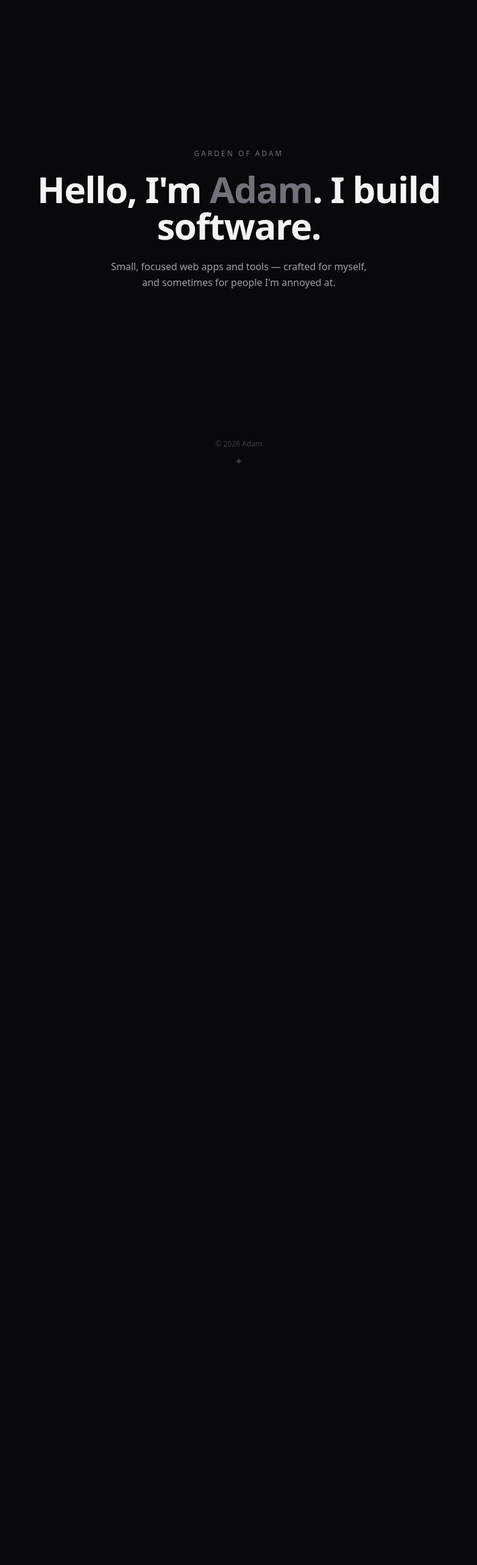
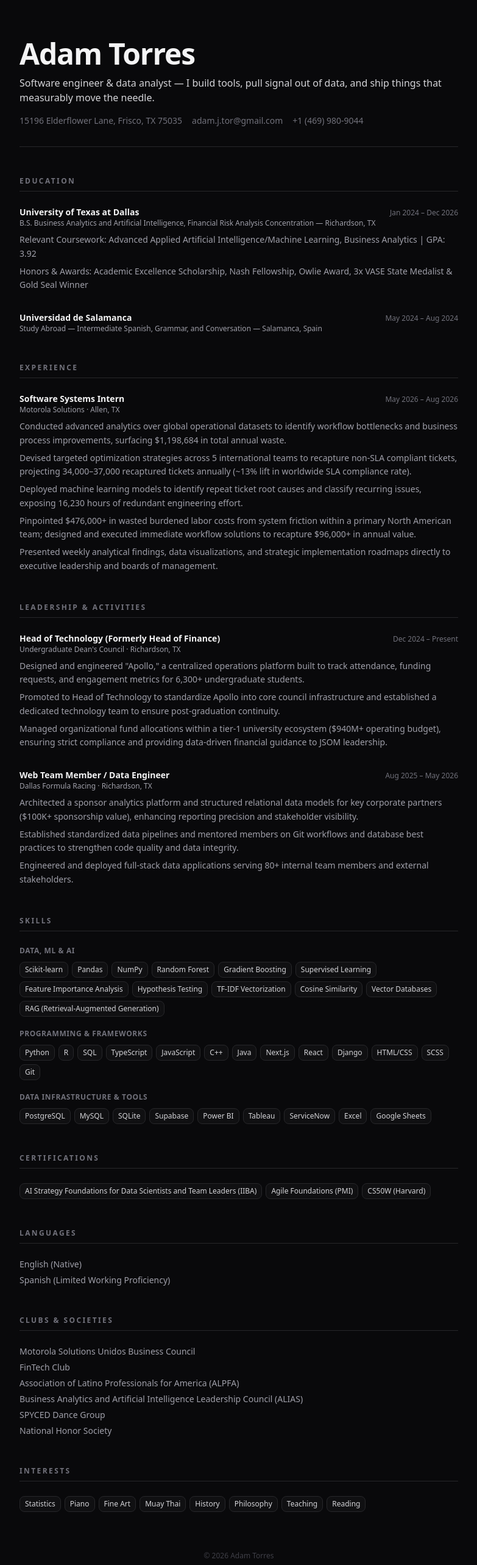
Before and after one commit to Monotonality/GardenOfAdam, a Next.js app: page / in a window 1280 px wide. Shown: the top 2566 px of the page at 61% size, without its empty margins (248-1031 px from the left). Before the commit the page ends 800 px from the top, so only its background shows below. Built offline with nearby package versions, Linux system fonts and the light colour scheme.

Commit message:
Replace landing with full resume portfolio

```diff
--- a/src/app/page.tsx
+++ b/src/app/page.tsx
@@ -1,23 +1,317 @@
 import Link from "next/link"
+
+interface ResumeEntry {
+  heading: string
+  org: string
+  location: string
+  dates: string
+  details: string[]
+}
+
+interface EducationEntry {
+  school: string
+  location: string
+  degree: string
+  dates: string
+  details: string[]
+}
+
+const education: EducationEntry[] = [
+  {
+    school: "University of Texas at Dallas",
+    location: "Richardson, TX",
+    degree:
+      "B.S. Business Analytics and Artificial Intelligence, Financial Risk Analysis Concentration",
+    dates: "Jan 2024 – Dec 2026",
+    details: [
+      "Relevant Coursework: Advanced Applied Artificial Intelligence/Machine Learning, Business Analytics | GPA: 3.92",
+      "Honors & Awards: Academic Excellence Scholarship, Nash Fellowship, Owlie Award, 3x VASE State Medalist & Gold Seal Winner",
+    ],
+  },
+  {
+    school: "Universidad de Salamanca",
+    location: "Salamanca, Spain",
+    degree: "Study Abroad — Intermediate Spanish, Grammar, and Conversation",
+    dates: "May 2024 – Aug 2024",
+    details: [],
+  },
+]
+
+const experience: ResumeEntry[] = [
+  {
+    heading: "Software Systems Intern",
+    org: "Motorola Solutions",
+    location: "Allen, TX",
+    dates: "May 2026 – Aug 2026",
+    details: [
+      "Conducted advanced analytics over global operational datasets to identify workflow bottlenecks and business process improvements, surfacing $1,198,684 in total annual waste.",
+      "Devised targeted optimization strategies across 5 international teams to recapture non-SLA compliant tickets, projecting 34,000–37,000 recaptured tickets annually (~13% lift in worldwide SLA compliance rate).",
+      "Deployed machine learning models to identify repeat ticket root causes and classify recurring issues, exposing 16,230 hours of redundant engineering effort.",
+      "Pinpointed $476,000+ in wasted burdened labor costs from system friction within a primary North American team; designed and executed immediate workflow solutions to recapture $96,000+ in annual value.",
+      "Presented weekly analytical findings, data visualizations, and strategic implementation roadmaps directly to executive leadership and boards of management.",
+    ],
+  },
+]
+
+const leadership: ResumeEntry[] = [
+  {
+    heading: "Head of Technology (Formerly Head of Finance)",
+    org: "Undergraduate Dean's Council",
+    location: "Richardson, TX",
+    dates: "Dec 2024 – Present",
+    details: [
+      "Designed and engineered \"Apollo,\" a centralized operations platform built to track attendance, funding requests, and engagement metrics for 6,300+ undergraduate students.",
+      "Promoted to Head of Technology to standardize Apollo into core council infrastructure and established a dedicated technology team to ensure post-graduation continuity.",
+      "Managed organizational fund allocations within a tier-1 university ecosystem ($940M+ operating budget), ensuring strict compliance and providing data-driven financial guidance to JSOM leadership.",
+    ],
+  },
+  {
+    heading: "Web Team Member / Data Engineer",
+    org: "Dallas Formula Racing",
+    location: "Richardson, TX",
+    dates: "Aug 2025 – May 2026",
+    details: [
+      "Architected a sponsor analytics platform and structured relational data models for key corporate partners ($100K+ sponsorship value), enhancing reporting precision and stakeholder visibility.",
+      "Established standardized data pipelines and mentored members on Git workflows and database best practices to strengthen code quality and data integrity.",
+      "Engineered and deployed full-stack data applications serving 80+ internal team members and external stakeholders.",
+    ],
+  },
+]
+
+const skillGroups: { label: string; items: string[] }[] = [
+  {
+    label: "Data, ML & AI",
+    items: [
+      "Scikit-learn",
+      "Pandas",
+      "NumPy",
+      "Random Forest",
+      "Gradient Boosting",
+      "Supervised Learning",
+      "Feature Importance Analysis",
+      "Hypothesis Testing",
+      "TF-IDF Vectorization",
+      "Cosine Similarity",
+      "Vector Databases",
+      "RAG (Retrieval-Augmented Generation)",
+    ],
+  },
+  {
+    label: "Programming & Frameworks",
+    items: [
+      "Python",
+      "R",
+      "SQL",
+      "TypeScript",
+      "JavaScript",
+      "C++",
+      "Java",
+      "Next.js",
+      "React",
+      "Django",
+      "HTML/CSS",
+      "SCSS",
+      "Git",
+    ],
+  },
+  {
+    label: "Data Infrastructure & Tools",
+    items: [
+      "PostgreSQL",
+      "MySQL",
+      "SQLite",
+      "Supabase",
+      "Power BI",
+      "Tableau",
+      "ServiceNow",
+      "Excel",
+      "Google Sheets",
+    ],
+  },
+]
+
+const certifications = [
+  "AI Strategy Foundations for Data Scientists and Team Leaders (IIBA)",
+  "Agile Foundations (PMI)",
+  "CS50W (Harvard)",
+]
+
+const languages = ["English (Native)", "Spanish (Limited Working Proficiency)"]
+
+const clubs = [
+  "Motorola Solutions Unidos Business Council",
+  "FinTech Club",
+  "Association of Latino Professionals for America (ALPFA)",
+  "Business Analytics and Artificial Intelligence Leadership Council (ALIAS)",
+  "SPYCED Dance Group",
+  "National Honor Society",
+]
+
+const interests = [
+  "Statistics",
+  "Piano",
+  "Fine Art",
+  "Muay Thai",
+  "History",
+  "Philosophy",
+  "Teaching",
+  "Reading",
+]
+
+function Section({ title, children }: { title: string; children: React.ReactNode }) {
+  return (
+    <section className="mt-12">
+      <h2 className="border-b border-zinc-800 pb-2 text-xs font-semibold uppercase tracking-[0.2em] text-zinc-500">
+        {title}
+      </h2>
+      <div className="mt-6 space-y-8">{children}</div>
+    </section>
+  )
+}
+
+function Entry({ entry }: { entry: ResumeEntry }) {
+  return (
+    <div className="space-y-2">
+      <div className="flex flex-col gap-0.5 sm:flex-row sm:items-baseline sm:justify-between sm:gap-4">
+        <div>
+          <h3 className="text-sm font-semibold text-zinc-100">{entry.heading}</h3>
+          <p className="text-xs text-zinc-400">
+            {entry.org} · {entry.location}
+          </p>
+        </div>
+        <p className="shrink-0 text-xs text-zinc-500">{entry.dates}</p>
+      </div>
+      {entry.details.length > 0 && (
+        <ul className="space-y-1.5">
+          {entry.details.map((detail) => (
+            <li key={detail} className="text-sm leading-relaxed text-zinc-400">
+              {detail}
+            </li>
+          ))}
+        </ul>
+      )}
+    </div>
+  )
+}
+
+function TagList({ items }: { items: string[] }) {
+  return (
+    <ul className="flex flex-wrap gap-1.5">
+      {items.map((item) => (
+        <li
+          key={item}
+          className="rounded-md border border-zinc-800 bg-zinc-900/50 px-2 py-1 text-xs text-zinc-300"
+        >
+          {item}
+        </li>
+      ))}
+    </ul>
+  )
+}
 
 export default function HomePage() {
   return (
-    <div className="flex min-h-screen flex-col bg-zinc-950 font-sans text-zinc-100">
-      <main className="flex flex-1 flex-col items-center justify-center px-6 py-16 text-center">
-        <p className="text-xs font-medium uppercase tracking-[0.25em] text-zinc-500">
-          Garden of Adam
-        </p>
-        <h1 className="mt-5 max-w-2xl text-4xl font-bold tracking-tight sm:text-6xl">
-          Hello, I&apos;m <span className="text-zinc-500">Adam</span>. I build software.
-        </h1>
-        <p className="mt-6 max-w-md text-base leading-relaxed text-zinc-400">
-          Small, focused web apps and tools — crafted for myself, and sometimes
-          for people I&apos;m annoyed at.
-        </p>
+    <div className="min-h-screen bg-zinc-950 font-sans text-zinc-100 antialiased">
+      <main className="mx-auto max-w-3xl px-6 py-16">
+        <header className="border-b border-zinc-800 pb-8">
+          <h1 className="text-4xl font-bold tracking-tight sm:text-5xl">Adam Torres</h1>
+          <p className="mt-3 text-base text-zinc-300">
+            Software engineer &amp; data analyst — I build tools, pull signal out of data, and
+            ship things that measurably move the needle.
+          </p>
+          <div className="mt-4 flex flex-wrap gap-x-4 gap-y-1 text-sm text-zinc-500">
+            <span>15196 Elderflower Lane, Frisco, TX 75035</span>
+            <a href="mailto:adam.j.tor@gmail.com" className="underline-offset-4 hover:text-zinc-300 hover:underline">
+              adam.j.tor@gmail.com
+            </a>
+            <a href="tel:+14699809044" className="underline-offset-4 hover:text-zinc-300 hover:underline">
+              +1 (469) 980-9044
+            </a>
+          </div>
+        </header>
+
+        <Section title="Education">
+          {education.map((entry) => (
+            <div key={entry.school} className="space-y-2">
+              <div className="flex flex-col gap-0.5 sm:flex-row sm:items-baseline sm:justify-between sm:gap-4">
+                <div>
+                  <h3 className="text-sm font-semibold text-zinc-100">{entry.school}</h3>
+                  <p className="text-xs text-zinc-400">
+                    {entry.degree}
+                    {entry.location && ` — ${entry.location}`}
+                  </p>
+                </div>
+                <p className="shrink-0 text-xs text-zinc-500">{entry.dates}</p>
+              </div>
+              {entry.details.length > 0 && (
+                <ul className="space-y-1.5">
+                  {entry.details.map((detail) => (
+                    <li key={detail} className="text-sm leading-relaxed text-zinc-400">
+                      {detail}
+                    </li>
+                  ))}
+                </ul>
+              )}
+            </div>
+          ))}
+        </Section>
+
+        <Section title="Experience">
+          {experience.map((entry) => (
+            <Entry key={entry.heading} entry={entry} />
+          ))}
+        </Section>
+
+        <Section title="Leadership & Activities">
+          {leadership.map((entry) => (
+            <Entry key={entry.heading} entry={entry} />
+          ))}
+        </Section>
+
+        <Section title="Skills">
+          <div className="space-y-5">
+            {skillGroups.map((group) => (
+              <div key={group.label} className="space-y-2.5">
+                <h3 className="text-xs font-semibold uppercase tracking-wider text-zinc-500">
+                  {group.label}
+                </h3>
+                <TagList items={group.items} />
+              </div>
+            ))}
+          </div>
+        </Section>
+
+        <Section title="Certifications">
+          <TagList items={certifications} />
+        </Section>
+
+        <Section title="Languages">
+          <ul className="space-y-1.5">
+            {languages.map((language) => (
+              <li key={language} className="text-sm text-zinc-400">
+                {language}
+              </li>
+            ))}
+          </ul>
+        </Section>
+
+        <Section title="Clubs & Societies">
+          <ul className="space-y-1.5">
+            {clubs.map((club) => (
+              <li key={club} className="text-sm text-zinc-400">
+                {club}
+              </li>
+            ))}
+          </ul>
+        </Section>
+
+        <Section title="Interests">
+          <TagList items={interests} />
+        </Section>
       </main>
 
       <footer className="flex flex-col items-center gap-2 pb-8">
-        <p className="text-xs text-zinc-700">© {new Date().getFullYear()} Adam</p>
+        <p className="text-xs text-zinc-700">© {new Date().getFullYear()} Adam Torres</p>
         <Link
           href="/apps"
           aria-label="Apps"
```
